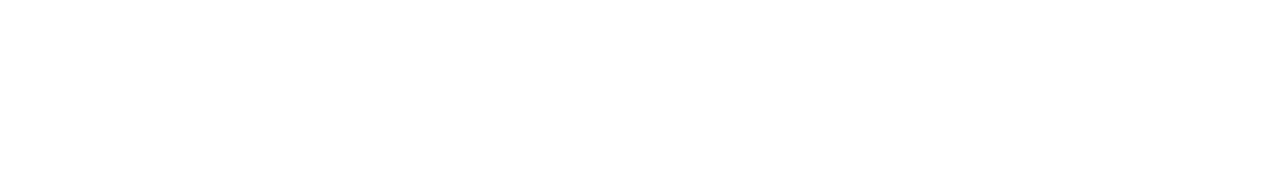
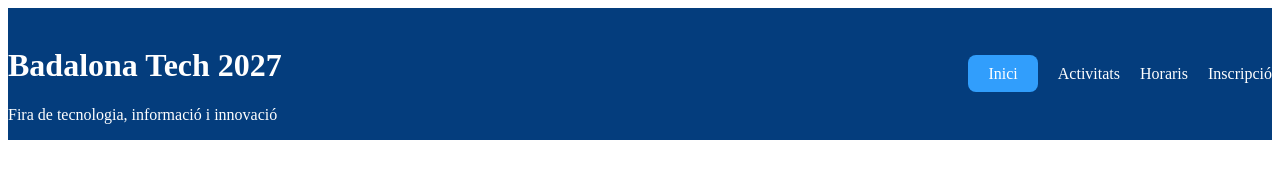
Before and after one commit to AdrianFP-es/badalona-tech, a plain HTML site: page index.html in a window 1280 px wide. Drawn offline with Linux system fonts and the light colour scheme.

Commit message:
Tercer commit

```diff
--- a/CSS/estils.css
+++ b/CSS/estils.css
@@ -0,0 +1,27 @@
+header {
+  display: flex;
+  justify-content: space-between;
+  align-items: center;
+  background-color: #043D7D;
+  color: white;
+}
+
+ul {
+  display: flex;
+  align-items: center;
+  gap: 20px;
+  list-style: none;
+
+}
+
+a{
+    text-decoration: none;
+    color: white;
+}
+
+#inici {
+    background-color: #319EFC;
+    color: white;
+    padding: 10px 20px;
+    border-radius: 8px;
+}
--- a/index.html
+++ b/index.html
@@ -4,11 +4,35 @@
     <meta charset="UTF-8">
     <meta name="viewport" content="width=device-width, initial-scale=1.0">
     <title>Badalona-tech</title>
-    <link rel="stylesheet" href="/CSS/estils.css">
+    <link rel="stylesheet" href="CSS/estils.css">
 </head>
 <body>
-    <header></header>
-    <main></main>
-    <footer></footer>
+
+    <header>
+        <div>
+            <img src="" alt="">
+            <div>
+                <h1>Badalona Tech 2027</h1>
+                <p>Fira de tecnologia, informació i innovació</p>
+            </div>
+        </div>
+
+        <nav>
+            <ul>
+                <li><a id="inici" href="index.html">Inici</a></li>
+                <li><a href="activitats.html">Activitats</a></li>
+                <li><a href="horaris.html">Horaris</a></li>
+                <li><a href="inscripcio.html">Inscripció</a></li>
+            </ul>
+        </nav>
+    </header>
+
+    <main>
+    </main>
+
+    <footer>
+        <p></p>
+    </footer>
+
 </body>
 </html>
```
